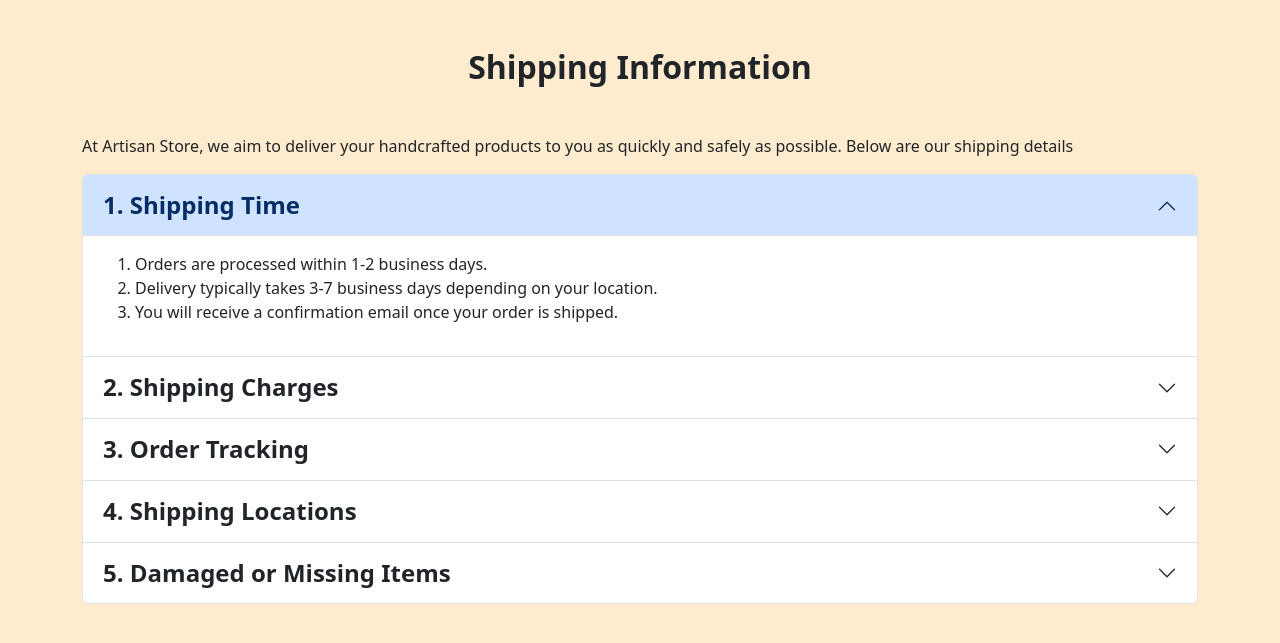
After one commit to AshfahAshraf/project, a Django app: page /shipping_info in a window 1280 px wide, after a click on "1. Shipping Time". The commit adds this page. Shown: the top 643 px of the page. Run offline with Django 5.2, Linux system fonts and the light colour scheme.

Commit message:
updated project

```diff
--- /dev/null
+++ b/hello/static/css/faq.css
@@ -0,0 +1,32 @@
+body{
+    background-color:blanchedalmond
+}
+
+.accordion-body {
+    animation: fadeIn 2s ease-in-out;
+}
+
+@keyframes fadeIn {
+    from {
+        opacity: 0;
+        transform: translateY(10px);
+    }
+    to {
+        opacity: 1;
+        transform: translateY(0);
+    }
+}
+
+
+.fade-in{
+    opacity: 0;
+    transform: translateY(30px);
+    animation: fadeUp 3s ease forwards;
+}
+
+@keyframes fadeUp{
+    to{
+        opacity: 1;
+        transform: translateY(0);
+    }
+}
--- /dev/null
+++ b/hello/static/css/shipping_info.css
@@ -0,0 +1,32 @@
+body{
+    background-color:blanchedalmond
+}
+
+.accordion-body {
+    animation: fadeIn 2s ease-in-out;
+}
+
+@keyframes fadeIn {
+    from {
+        opacity: 0;
+        transform: translateY(10px);
+    }
+    to {
+        opacity: 1;
+        transform: translateY(0);
+    }
+}
+
+
+.fade-in{
+    opacity: 0;
+    transform: translateY(30px);
+    animation: fadeUp 3s ease forwards;
+}
+
+@keyframes fadeUp{
+    to{
+        opacity: 1;
+        transform: translateY(0);
+    }
+}
--- a/hello/templates/footer.html
+++ b/hello/templates/footer.html
@@ -38,7 +38,7 @@
                 <div class="col-12 col-md-6 col-lg-4 mt-5  ">
                     <h3 class="mb-5 ms-3">Customer Service</h3>
                     <ul class="list-unstyled d-flex flex-column gap-4 ms-3">
-                        <li >Contact Us </li>
+                        <a href="{% url 'contact' %}"><li >Contact Us </li></a>
                         <li>FAQs </li>
                         <li>Return Policy</li>
                         <li>Shipping info</li>
@@ -50,10 +50,10 @@
             <div class="col-12 col-md-6 col-lg-4 mt-5 ">
                 <h3 class="mb-5">Account</h3>
                 <ul class="list-unstyled d-flex flex-column gap-4">
-                    <li>Login/Register</li>
+                    <a href="{% url 'register' %}"><li>Login/Register</li></a>
                     <li>My Account</li>
                     <li>Orders</li>
-                    <li>Wishlist</li>
+                    <a href="{% url 'wishlist' %}"><li>Wishlist</li></a>
                     </ul>
             </div>
         </div>
--- a/hello/templates/navbar.html
+++ b/hello/templates/navbar.html
@@ -45,7 +45,7 @@
               </a>
               </li>
               <li class="nav-item">
-              <a class="nav-link" href="#" data-bs-toggle="tooltip" data-bs-placement="top" title="Cart">
+              <a class="nav-link" href="{% url 'cart' %}" data-bs-toggle="tooltip" data-bs-placement="top" title="Cart">
                 <i class="fa-solid fa-bag-shopping "></i>
               </a>
               </li>
@@ -63,9 +63,9 @@
 
                   <ul class="dropdown-menu dropdown-menu-end">
                       <li><a class="dropdown-item" href="#">Order</a></li>
-                      <li><a class="dropdown-item" href="#">Wishlist</a></li>
+                      <li><a class="dropdown-item" href="{% url 'wishlist' %}">Wishlist</a></li>
                       <li><a class="dropdown-item" href="{% url 'about_Us' %}">About Us</a></li>
-                      <li><a class="dropdown-item" href="#">Contact</a></li>
+                      <li><a class="dropdown-item" href="{% url 'contact' %}">Contact</a></li>
                   </ul>
 
                 </li>
--- /dev/null
+++ b/hello/templates/shipping_info.html
@@ -0,0 +1,116 @@
+{% load static %}
+<!DOCTYPE html>
+<html lang="en">
+
+<head>
+    <meta charset="UTF-8">
+    <meta name="viewport" content="width=device-width, initial-scale=1.0">
+    <title>Document</title>
+    <link href="https://cdn.jsdelivr.net/npm/bootstrap@5.3.8/dist/css/bootstrap.min.css" rel="stylesheet"
+        integrity="sha384-sRIl4kxILFvY47J16cr9ZwB07vP4J8+LH7qKQnuqkuIAvNWLzeN8tE5YBujZqJLB" crossorigin="anonymous">
+    <script src="https://cdn.jsdelivr.net/npm/bootstrap@5.3.8/dist/js/bootstrap.bundle.min.js"
+        integrity="sha384-FKyoEForCGlyvwx9Hj09JcYn3nv7wiPVlz7YYwJrWVcXK/BmnVDxM+D2scQbITxI"
+        crossorigin="anonymous"></script>
+    <link rel="stylesheet" href="{% static 'css/faq.css' %}">
+    <link rel="stylesheet" href="{% static 'css/shipping_info.css' %}">
+
+</head>
+
+<body>
+    <div class="container my-5">
+        <h2 class="text-center mb-5 fw-bold">Shipping Information</h2>
+        <p>At Artisan Store, we aim to deliver your handcrafted products to you as quickly and safely as possible. Below
+            are our shipping details</p>
+        <div class="accordion" id="accordionExample">
+            <div class="accordion-item">
+                <h2 class="accordion-header">
+                    <button class="accordion-button fs-4 fw-semibold " type="button" data-bs-toggle="collapse"
+                        data-bs-target="#collapseOne" aria-expanded="true" aria-controls="collapseOne">
+                        1. Shipping Time
+                    </button>
+                </h2>
+                <div id="collapseOne" class="accordion-collapse collapse " data-bs-parent="#accordionExample">
+                    <div class="accordion-body">
+                        <ol>
+                            <li>Orders are processed within 1-2 business days.</li>
+                            <li>Delivery typically takes 3-7 business days depending on your location.</li>
+                            <li>You will receive a confirmation email once your order is shipped.</li>
+                        </ol>
+                    </div>
+                </div>
+            </div>
+            <div class="accordion-item">
+                <h2 class="accordion-header">
+                    <button class="accordion-button collapsed fs-4 fw-semibold" type="button" data-bs-toggle="collapse"
+                        data-bs-target="#collapseTwo" aria-expanded="false" aria-controls="collapseTwo">
+                        2. Shipping Charges
+                    </button>
+                </h2>
+                <div id="collapseTwo" class="accordion-collapse collapse" data-bs-parent="#accordionExample">
+                    <div class="accordion-body">
+                        <ol>
+                            <li>Free shipping on orders above ₹500.</li>
+                            <li>A flat shipping charge of ₹40 applies to orders below ₹500.</li>
+                        </ol>
+                    </div>
+                </div>
+            </div>
+            <div class="accordion-item">
+                <h2 class="accordion-header">
+                    <button class="accordion-button collapsed fs-4 fw-semibold" type="button" data-bs-toggle="collapse"
+                        data-bs-target="#collapseThree" aria-expanded="false" aria-controls="collapseThree">
+                        3. Order Tracking
+                    </button>
+                </h2>
+                <div id="collapseThree" class="accordion-collapse collapse" data-bs-parent="#accordionExample">
+                    <div class="accordion-body">
+                        <ol>
+                            <li>Once your order is shipped, we will send you a tracking number and tracking link via
+                                email or SMS.</li>
+                            <li>You can track your order status in real time.</li>
+                        </ol>
+                    </div>
+                </div>
+            </div>
+
+            <div class="accordion-item">
+                <h2 class="accordion-header">
+                    <button class="accordion-button collapsed fs-4 fw-semibold" type="button" data-bs-toggle="collapse"
+                        data-bs-target="#collapsefour" aria-expanded="false" aria-controls="collapsefour">
+                        4. Shipping Locations
+
+                    </button>
+                </h2>
+                <div id="collapsefour" class="accordion-collapse collapse" data-bs-parent="#accordionExample">
+                    <div class="accordion-body">
+                        <ol>
+                            <li>We currently ship across India.</li>
+                            <li>International shipping is not available at this time.</li>
+                        </ol>
+                    </div>
+                </div>
+            </div>
+
+            <div class="accordion-item">
+                <h2 class="accordion-header">
+                    <button class="accordion-button collapsed fs-4 fw-semibold" type="button" data-bs-toggle="collapse"
+                        data-bs-target="#collapsefive" aria-expanded="false" aria-controls="collapsefive">
+                        5. Damaged or Missing Items
+                    </button>
+                </h2>
+                <div id="collapsefive" class="accordion-collapse collapse" data-bs-parent="#accordionExample">
+                    <div class="accordion-body">
+                        <ol>
+                            <li>Please contact us within 48 hours of delivery.</li>
+                            <li>Email us at: support@artisanstore.com</li>
+                            <li>Attach clear photos of the damaged item and packaging.</li>
+                        </ol>
+                        Our team will assist you as quickly as possible.
+                    </div>
+                </div>
+            </div>
+        </div>
+    </div>
+</body>
+
+</html>
--- a/hello/urls.py
+++ b/hello/urls.py
@@ -1,12 +1,16 @@
 from django.urls import re_path
 from .import views
 urlpatterns = [
-    re_path("^$",views.index),
-    re_path("^navbar$",views.navbar,name="navbar"),
-    re_path("^footer$",views.footer,name="footer"),
+      re_path("^$",views.index,name='register'),
+      re_path("^navbar$",views.navbar,name="navbar"),
+      re_path("^footer$",views.footer,name="footer"),
       re_path('^home$',views.home,name="home"),
       re_path('^about_us$',views.aboutus,name="about_Us"),
       re_path('^contact$',views.contact,name='contact'),
       re_path('^cart',views.cart,name="cart"),
+      re_path('^wishlist',views.wishlist,name="wishlist"),
+      re_path('^faq$',views.faq,name="faq"),
+      re_path('^return_refund$',views.return_refund,name="return_refund"),
+      re_path('^shipping_info$',views.shipping_info,name="shipping_info"),
 
  ]
--- a/hello/views.py
+++ b/hello/views.py
@@ -23,3 +23,16 @@ def contact(request):
 
 def cart(request):
     return render (request,"cart.html")
+
+def wishlist(request):
+    return render(request,"wishlist.html")
+
+def faq(request):
+    return render(request,'faq.html')
+
+def return_refund(request):
+    return render(request,"return_refund.html")
+
+
+def shipping_info(request):
+    return render(request,"shipping_info.html")
```
Also changed, not shown: hello/static/css/return_refund.css (added, +32 -0 lines), hello/templates/faq.html (added, +92 -0 lines), hello/templates/return_refund.html (added, +126 -0 lines), hello/templates/wishlist.html (+55 -0 lines).
